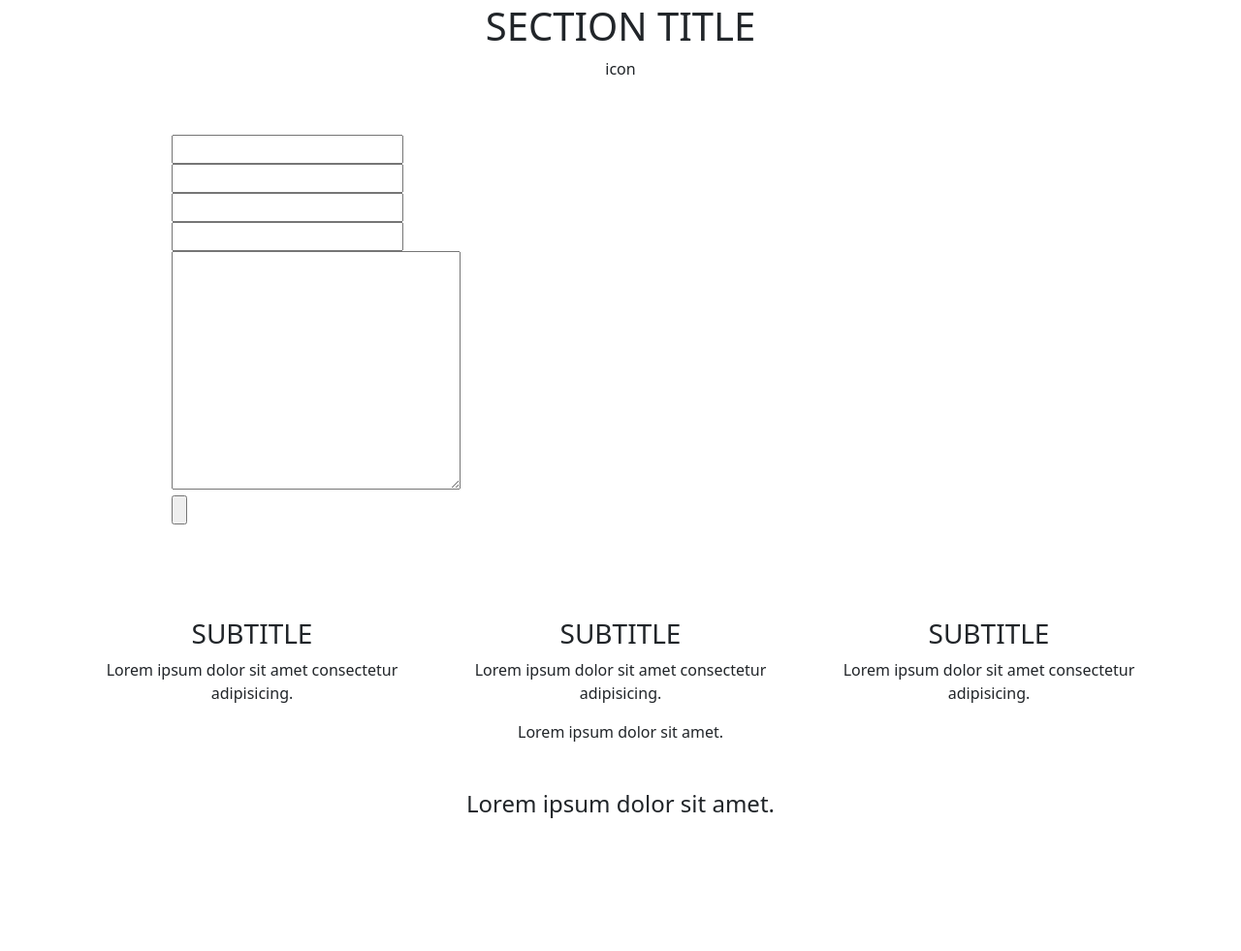
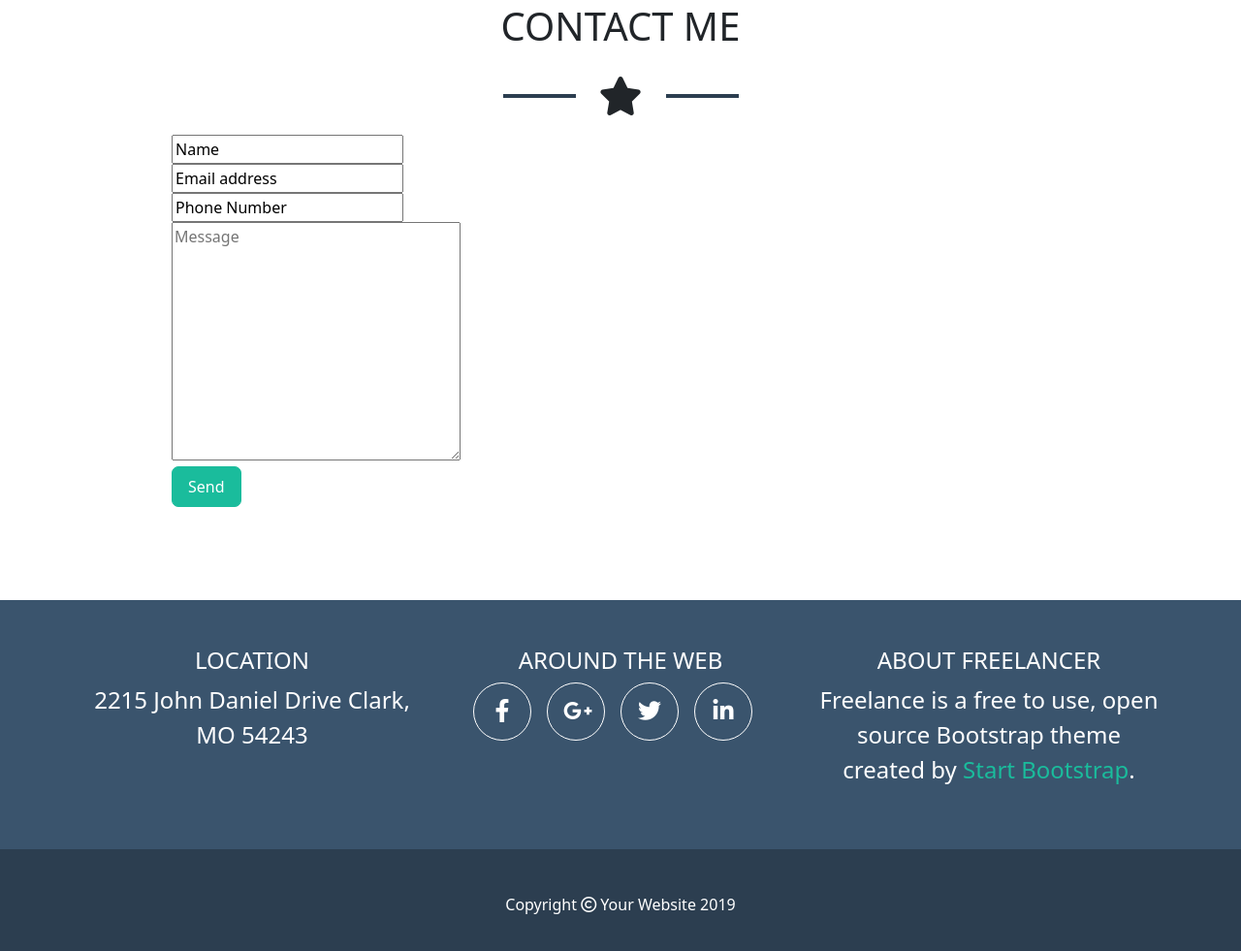
Before and after one commit to ClaudioLoGiudice7/html-css-bootstrap-freelancer, a plain HTML site: page index.html in a window 1280 px wide. Shown: the part 2140-3121 px from the top of the page at 97% size. Before the commit the page ends 3040 px from the top, so only its background shows below. Drawn offline with nearby package versions, Linux system fonts and the light colour scheme.

Commit message:
entering everything

```diff
--- a/index.html
+++ b/index.html
@@ -75,9 +75,9 @@
                             PORTFOLIO
                         </h1>
                         <div class="box box-icon d-flex justify-content-center align-items-center">
-                            <div class="portfolio-line"></div>
+                            <div class="dark-line"></div>
                             <i class="fa-solid fa-star star me-2 ms-2 fs-1 me-md-3 ms-md-3"></i>
-                            <div class="portfolio-line"></div>
+                            <div class="dark-line"></div>
                         </div>
                     </div>
                 </div>
@@ -127,7 +127,7 @@
                         </h1>
                         <div class="box box-icon d-flex justify-content-center align-items-center">
                             <div class="line bg-white"></div>
-                            <i class="fa-solid fa-star star white me-2 ms-2 fs-1 me-md-3 ms-md-3"></i>
+                            <i class="fa-solid fa-star star white me-2 ms-2 fs-1 me-md-3 ms-md-3 me-lg-4 ms-lg-4"></i>
                             <div class="line bg-white"></div>
                         </div>
                     </div>
@@ -163,38 +163,36 @@
                 <div class="row">
                     <div class="col-12 d-flex flex-column align-items-center text-center">
                         <h1>
-                            SECTION TITLE
+                            CONTACT ME
                         </h1>
-                        <div class="box box-icon">
-                            icon
+                        <div class="box box-icon d-flex justify-content-center align-items-center">
+                            <div class="dark-line"></div>
+                            <i class="fa-solid fa-star star me-2 ms-2 fs-1 me-md-3 ms-md-3 me-lg-4 ms-lg-4"></i>
+                            <div class="dark-line"></div>
                         </div>
                     </div>
                 </div>
 
 
-                <form action="https:tizianonicolai.com/lezioni/form-printer" method="GET"
-                    class="row justify-content-center">
+                <form action="https:tizianonicolai.com/lezioni/form-printer" method="GET" class="row justify-content-center">
                     <div class="col-10">
-                        <input type="text">
+                        <input type="text" value="Name" placeholder="Name">
                     </div>
                     <div class="col-10">
-                        <input type="text">
+                        <input type="text" value="Email address" placeholder="Email address">
                     </div>
                     <div class="col-10">
-                        <input type="text">
+                        <input type="text" value="Phone Number" placeholder="Phone Number">
                     </div>
                     <div class="col-10">
-                        <input type="text">
+                        <textarea name="" id="" cols="30" rows="10" value="Message" placeholder="Message"></textarea>
                     </div>
                     <div class="col-10">
-                        <textarea name="" id="" cols="30" rows="10"></textarea>
-                    </div>
-                    <div class="col-10">
-                        <input type="submit" value="">
+                        <input type="submit" value="Send" class="send-button-input white p-2 ps-3 pe-3">
                     </div>
                 </form>
+            </div>
 
-            </div>
 
 
         </section>
@@ -204,28 +202,30 @@
     <footer class="pt-5">
         <section class="upper-footer">
             <div class="container text-center">
-                <div class="row">
-                    <div class="col-12 col-md-4">
-                        <h3>SUBTITLE</h3>
-                        <p>Lorem ipsum dolor sit amet consectetur adipisicing.</p>
+                <div class="row first-footer-row">
+                    <div class="col-12 col-md-4 mt-5 mb-5">
+                        <h3 class="location white fs-4">LOCATION</h3>
+                        <p class="white fs-4">2215 John Daniel Drive Clark, MO 54243</p>
                     </div>
-                    <div class="col-12 col-md-4">
-                        <h3>SUBTITLE</h3>
-                        <p>Lorem ipsum dolor sit amet consectetur adipisicing.</p>
+                    <div class="col-12 col-md-4 mb-5">
+                        <h3 class="around-the-web white fs-4">AROUND THE WEB</h3>
+                        <div class="white fs-4 d-flex justify-content-center">
+                            <i class="fa-brands fa-facebook-f p-3 me-3"></i>
+                            <i class="fa-brands fa-google-plus-g p-3 me-3"></i>
+                            <i class="fa-brands fa-twitter p-3 me-3"></i>
+                            <i class="fa-brands fa-linkedin-in p-3 me-3"></i>
+                        </div>
                     </div>
-                    <div class="col-12 col-md-4">
-                        <h3>SUBTITLE</h3>
-                        <p>Lorem ipsum dolor sit amet consectetur adipisicing.</p>
-                    </div>
-                    <div class="col-12 text-center">
-                        Lorem ipsum dolor sit amet.
+                    <div class="col-12 col-md-4 mb-5">
+                        <h3 class="about-freelancer white fs-4">ABOUT FREELANCER </h3>
+                        <p class="white fs-4">Freelance is a free to use, open source Bootstrap theme created by <span class="aqua-span">Start Bootstrap</span>.</p>
                     </div>
                 </div>
             </div>
         </section>
         <section class="bottom-footer text-center py-5">
-            <h4>
-                Lorem ipsum dolor sit amet.
+            <h4 class="fs-6 white">
+                Copyright <span><i class="fa-regular fa-copyright"></i></span> Your Website 2019
             </h4>
         </section>
 
--- a/style.css
+++ b/style.css
@@ -63,7 +63,7 @@ section {
     width: 15%;
 }
 
-.portfolio-line{
+.dark-line{
     height: 4px;
     width: 15%;
     background-color: #2c3e50;
@@ -82,3 +82,77 @@ img{
     border: 1px solid #fff;
     border-radius: 7px;
 }
+
+.send-button-input{
+    background-color: #1abc9c;
+    border: 1px solid #1abc9c;
+    border-radius: 7px;
+}
+
+.upper-footer{
+    background-color: #3a546d;
+}
+
+.first-footer-row{
+    align-items: baseline;
+}
+
+/* .social-container{
+    height: 50px;
+    width: 50px;
+    border-radius: 50%;
+    background-color: #3a546d;
+    border: 1px solid #fff;
+    position: relative;
+} */
+
+.fa-brands{
+    height: 60px;
+    width: 60px;
+    border: 1px solid #fff;
+    border-radius: 50%;
+}
+
+/* .fa-facebook-f {
+    position: absolute;
+    top: 14px;
+    right: 18px;
+}
+
+.fa-google-plus-g{
+    position: absolute;
+    top: 14px;
+    right: 10px;
+}
+
+.fa-twitter{
+    position: absolute;
+    top: 14px;
+    right: 12px;
+}
+
+.fa-linkedin-in{
+    position: absolute;
+    top: 13px;
+    right: 14px;
+} */
+
+.aqua-span{
+    color: #1abc9c;
+}
+
+.bottom-footer{
+    background-color: #2c3e50;
+}
+
+@media screen and (min-width: 768px) {
+    .location{
+        font-size: 24px;
+    }
+}
+
+border
+border-radius
+padding
+
+direttamente a fa-brands
```
